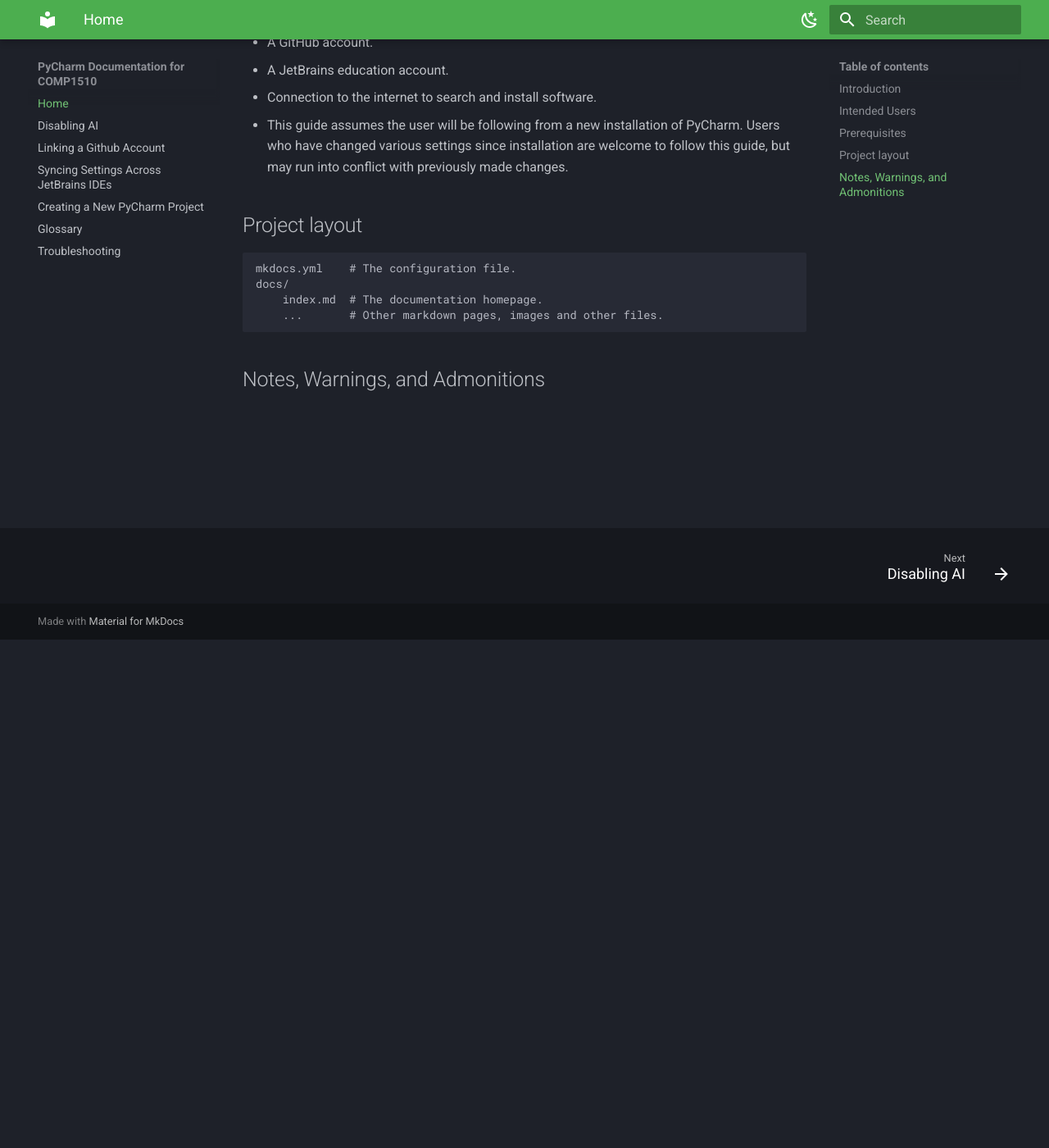
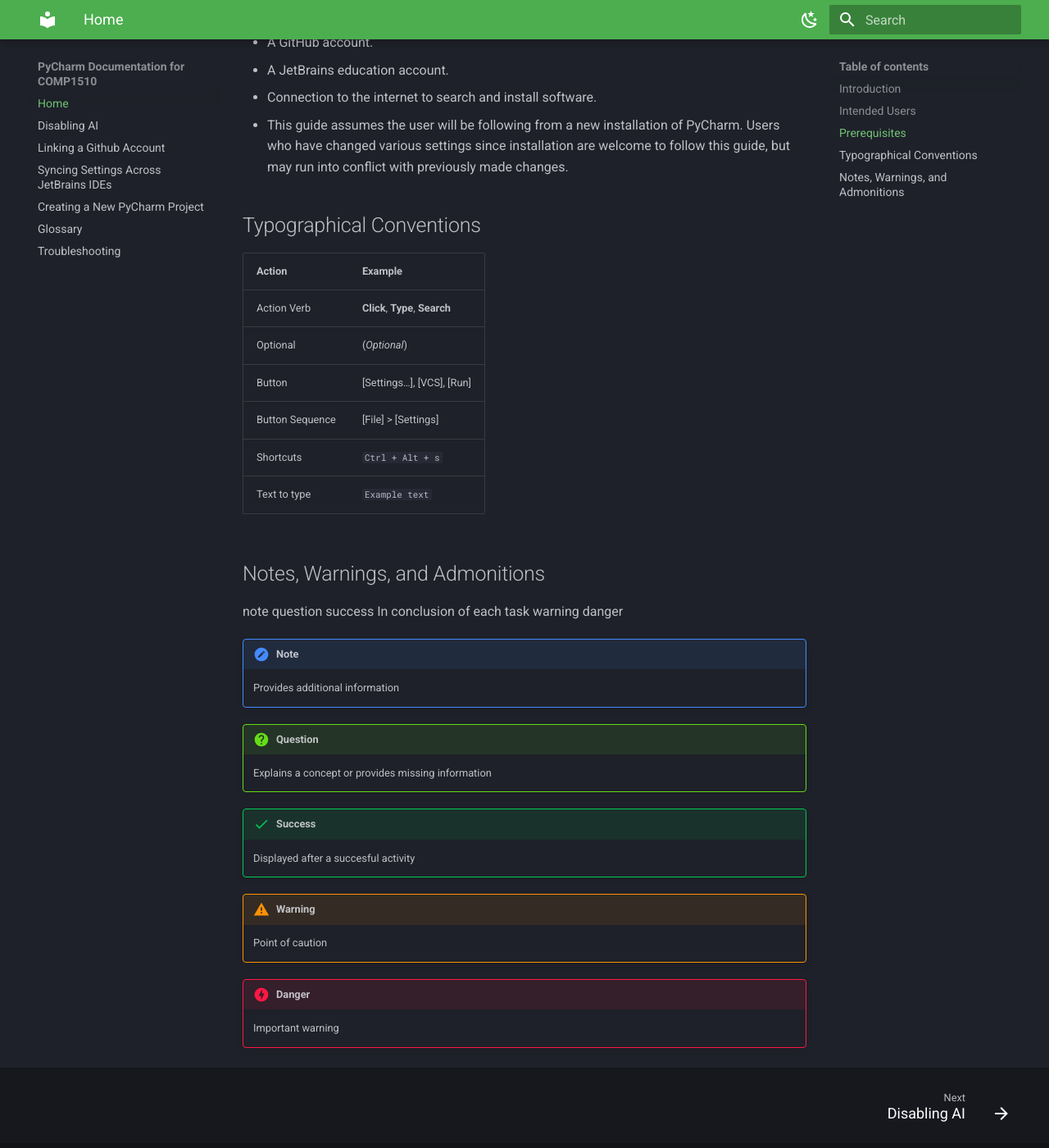
Before and after one commit to farahalterman/mkdocsDemo, an MkDocs documentation site: the page built from docs/index.md, in a window 1280 px wide and 1400 px high, scrolled down 620 px. Shown: the whole window at 82% size. Built offline with MkDocs 1.6.1 and Material for MkDocs 9.7.7, drawn with Linux system fonts in a browser that asks for light colours.

Commit message:
Add admonitions and typographical standards

```diff
--- a/docs/index.md
+++ b/docs/index.md
@@ -20,11 +20,37 @@ in the Downtown Campus, or are enrolled and have not begun classes.
 * This guide assumes the user will be following from a new installation of PyCharm. Users who have changed various
 settings since installation are welcome to follow this guide, but may run into conflict with previously made changes.
 
-## Project layout
+## Typographical Conventions
+| Action      | Example                              |
+| ----------- | ------------------------------------ |
+| Action Verb | **Click**, **Type**, **Search**        |
+| Optional    | (*Optional*)                         |
+| Button      | [Settings…], [VCS], [Run]            |
+| Button Sequence    | [File] > [Settings]           |
+| Shortcuts      | `Ctrl + Alt + s`        |
+| Text to type      | `Example text`           |
 
-    mkdocs.yml    # The configuration file.
-    docs/
-        index.md  # The documentation homepage.
-        ...       # Other markdown pages, images and other files.
+
 
 ## Notes, Warnings, and Admonitions
+note
+question
+success
+In conclusion of each task
+warning
+danger
+
+!!! note
+    Provides additional information
+
+!!! question
+    Explains a concept or provides missing information
+
+!!! success
+    Displayed after a succesful activity
+
+!!! warning
+    Point of caution
+
+!!! danger
+    Important warning
```
